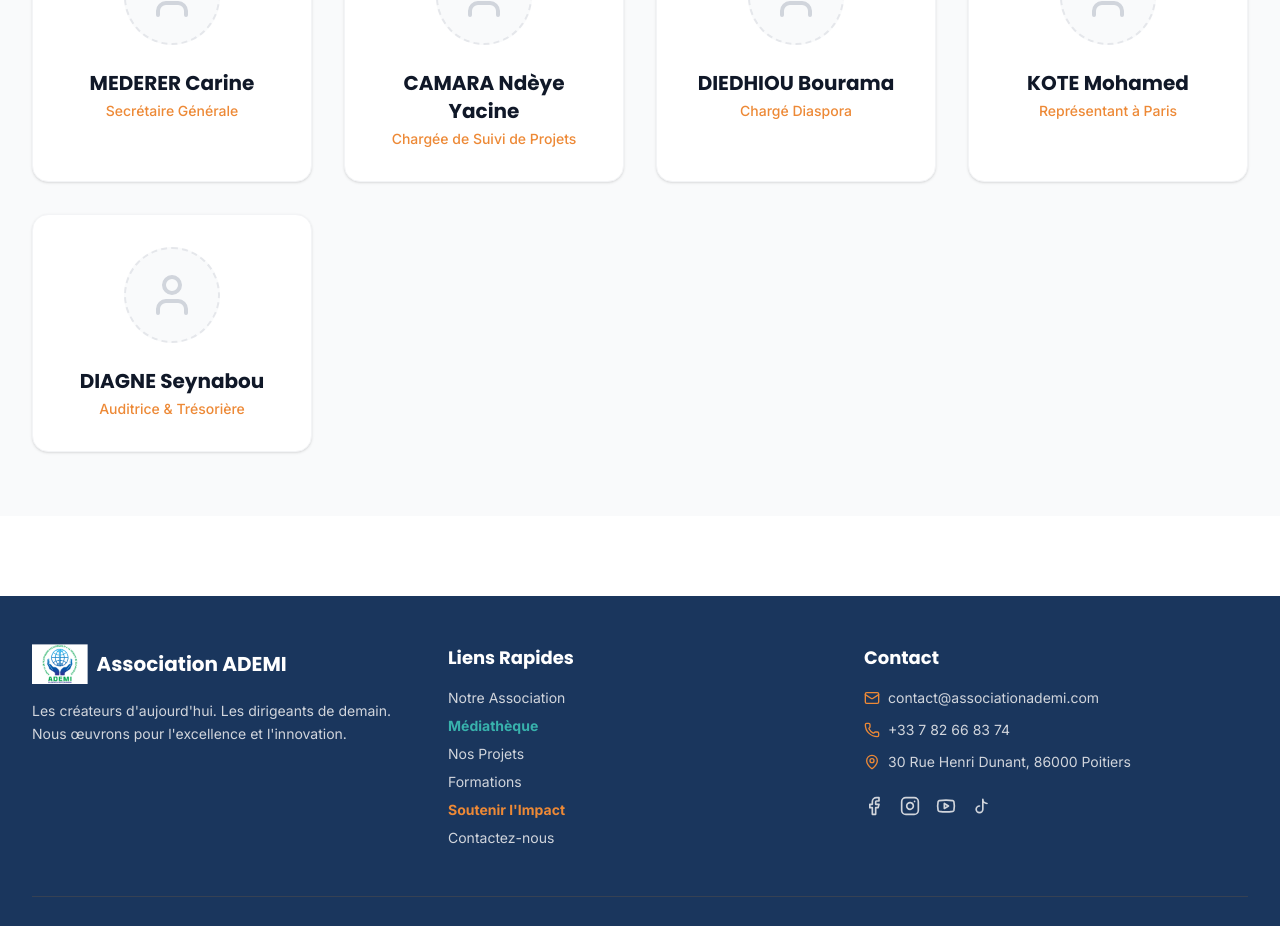
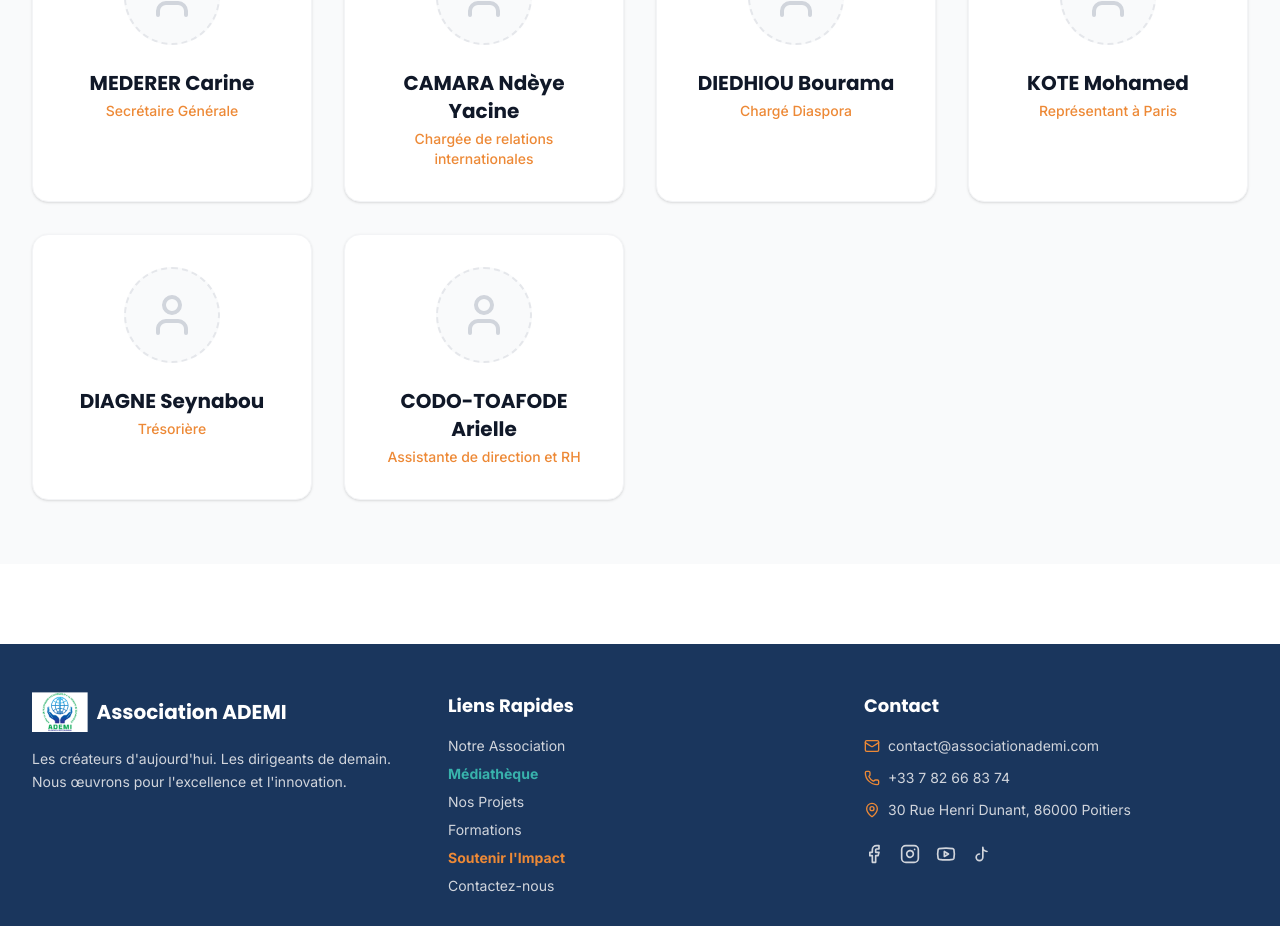
Before and after one commit to president-crypto/site-ademi, a React (Vite) app: page /association in a window 1280 px wide. Shown: the part 1452-2378 px from the top of the page. Built offline with nearby package versions, Linux system fonts and the light colour scheme; no server answers.

Commit message:
Update team roles in Association page

```diff
--- a/src/pages/Association.jsx
+++ b/src/pages/Association.jsx
@@ -8,10 +8,11 @@ const Association = () => {
         { name: 'MADI SIDI Mouhidine', role: 'Chargé de Relations Internationales' },
         { name: 'HASSANI Mina', role: 'Chargée de la Communication' },
         { name: 'MEDERER Carine', role: 'Secrétaire Générale' },
-        { name: 'CAMARA Ndèye Yacine', role: 'Chargée de Suivi de Projets' },
+        { name: 'CAMARA Ndèye Yacine', role: 'Chargée de relations internationales' },
         { name: 'DIEDHIOU Bourama', role: 'Chargé Diaspora' },
         { name: 'KOTE Mohamed', role: 'Représentant à Paris' },
-        { name: 'DIAGNE Seynabou', role: 'Auditrice & Trésorière' },
+        { name: 'DIAGNE Seynabou', role: 'Trésorière' },
+        { name: 'CODO-TOAFODE Arielle', role: 'Assistante de direction et RH' },
     ];
 
     return (
```
